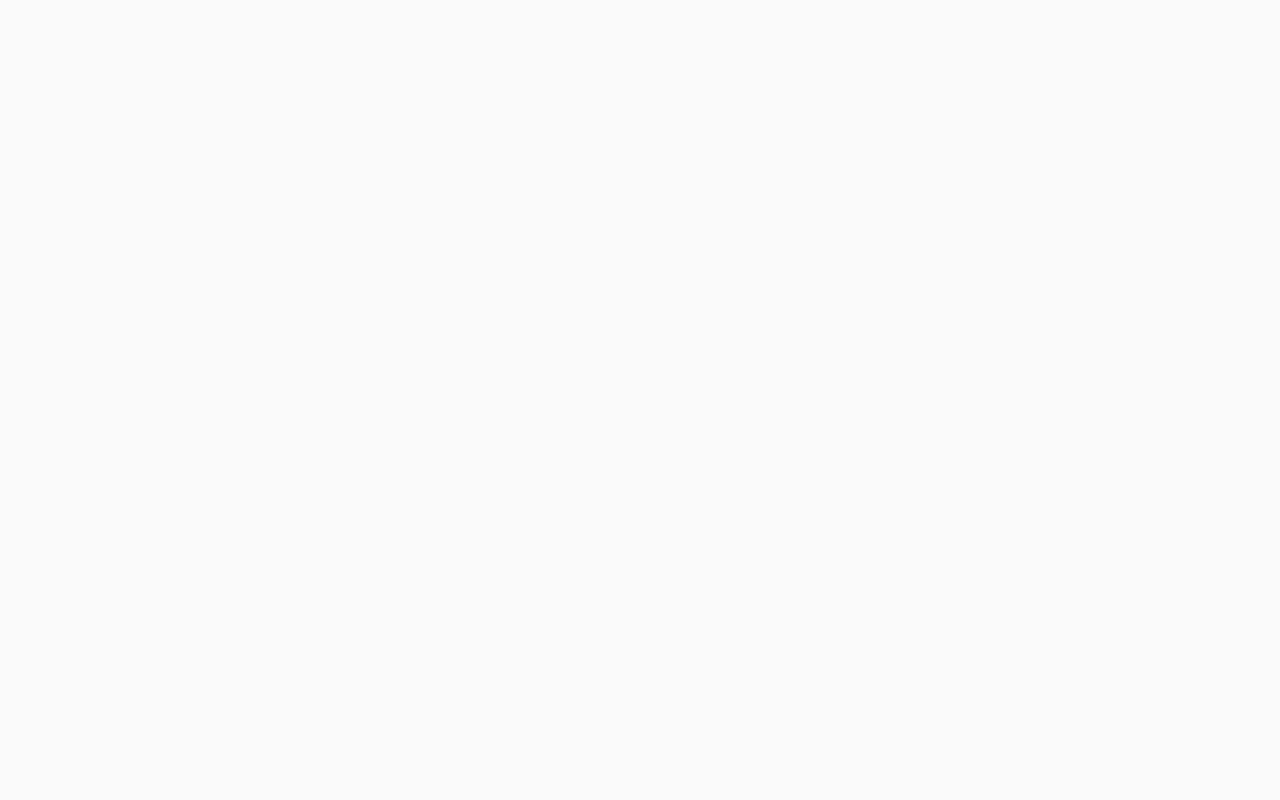
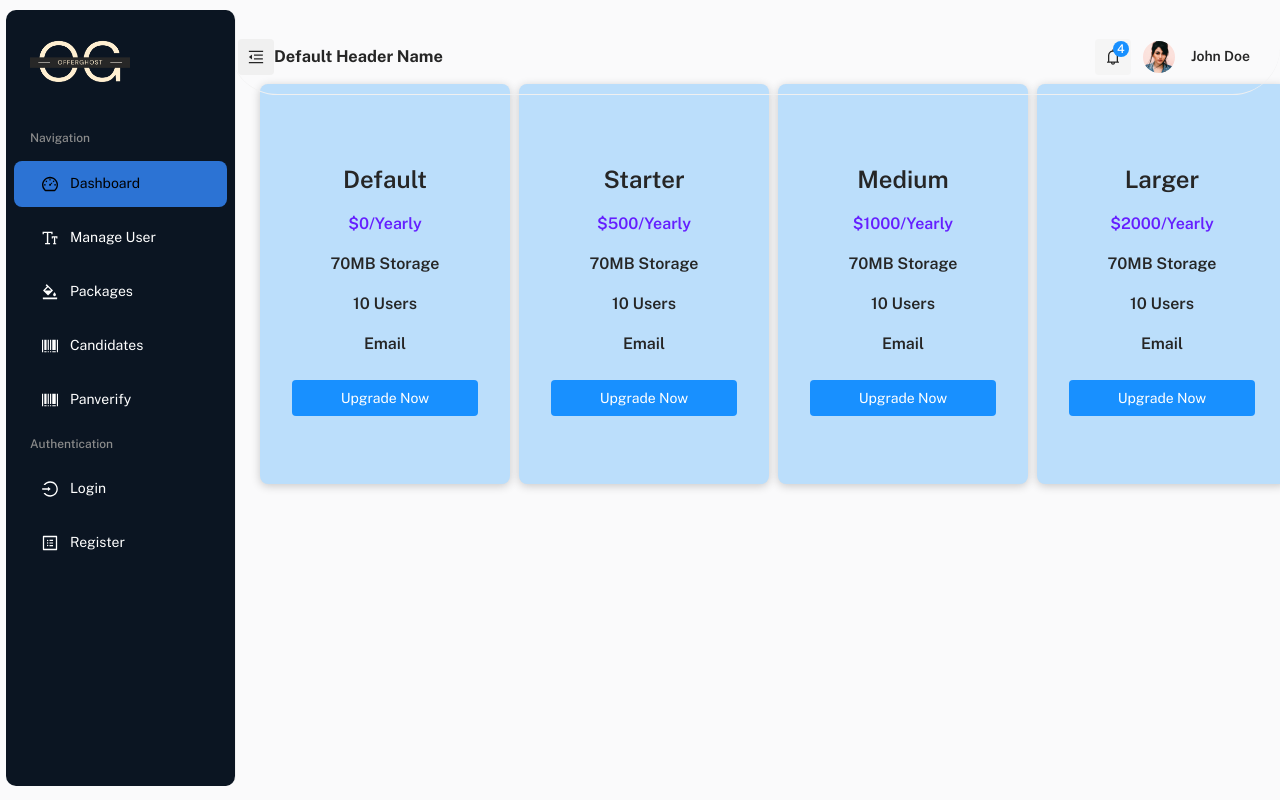
Before and after one commit to vittal99/og-master-new, a React (Create React App) app: page /free/package in a window 1280 px wide. Before the commit this address had no page. Built offline with nearby package versions, Linux system fonts and the light colour scheme.

Commit message:
authowrapper updated

```diff
--- a/package.json
+++ b/package.json
@@ -23,6 +23,7 @@
     "prop-types": "^15.8.1",
     "react": "^18.2.0",
     "react-apexcharts": "^1.4.0",
+    "react-circular-progressbar": "^2.1.0",
     "react-copy-to-clipboard": "^5.1.0",
     "react-device-detect": "^2.2.3",
     "react-dom": "^18.2.0",
--- a/src/layout/MainLayout/Drawer/DrawerContent/Navigation/NavItem.js
+++ b/src/layout/MainLayout/Drawer/DrawerContent/Navigation/NavItem.js
@@ -57,6 +57,7 @@ const NavItem = ({ item, level }) => {
       sx={{
         marginLeft:1,
         marginRight:1,
+        marginBottom:1,
         borderRadius:2,
         zIndex: 1201,
         pl: drawerOpen ? `${level * 28}px` : 1.5,
--- a/src/menu-items/dashboard.js
+++ b/src/menu-items/dashboard.js
@@ -34,7 +34,7 @@ const dashboard = {
       breadcrumbs: false
     }, {
       id: 'util-typography',
-      title: 'Manage Use',
+      title: 'Manage User',
       type: 'item',
       url: '/typography',
       icon: icons.FontSizeOutlined
@@ -43,7 +43,7 @@ const dashboard = {
       id: 'util-color',
       title: 'Packages',
       type: 'item',
-      url: '/color',
+      url: '/Package',
       icon: icons.BgColorsOutlined
     },
     {
@@ -52,6 +52,13 @@ const dashboard = {
       type: 'item',
       url: '/shadow',
       icon: icons.BarcodeOutlined
+    },
+    {
+      id: 'pan',
+      title: 'Panverify',
+      type: 'item',
+      url: '/panverify',
+      icon: icons.BarcodeOutlined
     }
   ]
 };
--- a/src/menu-items/support.js
+++ b/src/menu-items/support.js
@@ -18,7 +18,7 @@ const support = {
       id: 'sample-page',
       title: 'Sample Page',
       type: 'item',
-      url: '/sample-page',
+      url: '/sample',
       icon: icons.ChromeOutlined
     },
     {
--- /dev/null
+++ b/src/pages/VerfyUser/panverify.js
@@ -0,0 +1,46 @@
+import { Grid, Stack } from '@mui/material';
+import { Link } from 'react-router-dom';
+import Box from '@mui/material/Box';
+import TextField from '@mui/material/TextField';
+import Card from '@mui/material/Card';
+import CardActions from '@mui/material/CardActions';
+import CardContent from '@mui/material/CardContent';
+import CardHeader from '@mui/material/CardHeader';
+import Button from '@mui/material/Button';
+
+const Panverify = () => {
+  return (
+    <Grid container spacing={3} minHeight="100vh">
+      <Grid item xs={12}>
+        <Stack direction="row" justifyContent="center" alignItems="center" spacing={2}>
+          <Card sx={{ maxWidth: 345 }}>
+            <CardHeader title="Verification" />
+            <CardContent>
+              <Box
+                component="form"
+                sx={{
+                  '& .MuiTextField-root': { m: 1 },
+                }}
+                noValidate
+                autoComplete="off"
+              >
+                <div>
+                  <TextField required id="outlined-required" label="Email" placeholder="Email" />
+                  <TextField required id="outlined-required" label="Pan" placeholder="Pan Card Number" />
+                </div>
+              </Box>
+            </CardContent>
+            <CardActions>
+              <Link to="/Verifiedpan" variant="body2" style={{ textDecoration: 'none' }}>
+                <Button size="small">Verify</Button>
+              </Link>
+              <Button size="small">Cancel</Button>
+            </CardActions>
+          </Card>
+        </Stack>
+      </Grid>
+    </Grid>
+  );
+};
+
+export default Panverify;
--- /dev/null
+++ b/src/pages/VerfyUser/verifiedpan.js
@@ -0,0 +1,31 @@
+// import { Grid} from '@mui/material';
+import { CircularProgressbar, buildStyles } from 'react-circular-progressbar';
+import 'react-circular-progressbar/dist/styles.css';
+
+const Verifiedpan = () => {
+    const percentage = 66;
+    const size = 100;
+    return(
+        <div  style={{width: size, height: size }}>
+                    <CircularProgressbar
+  value={percentage}
+  text={`${percentage}%`}
+  styles={buildStyles({
+    // size:size,
+    rotation: 0.25,
+    strokeLinecap: 'butt',
+    textSize: '16px',
+    pathTransitionDuration: 0.5,
+    pathColor: `rgba(62, 152, 199, ${percentage / 100})`,
+    textColor: '#f88',
+    trailColor: '#d6d6d6',
+    backgroundColor: '#3e98c7',
+  })}
+/>
+        </div>
+
+    );
+
+    };
+
+export default Verifiedpan;
--- a/src/pages/authentication/AuthWrapper.js
+++ b/src/pages/authentication/AuthWrapper.js
@@ -5,8 +5,8 @@ import { Box, Grid } from '@mui/material';
 
 // project import
 import AuthCard from './AuthCard';
-import Logo from 'components/Logo';
-import AuthFooter from 'components/cards/AuthFooter';
+import Logo from 'images/ogLogo.png';
+// import AuthFooter from 'components/cards/AuthFooter';
 
 // assets
 import AuthBackground from 'assets/images/auth/AuthBackground';
@@ -25,7 +25,11 @@ const AuthWrapper = ({ children }) => (
       }}
     >
       <Grid item xs={12} sx={{ ml: 3, mt: 3 }}>
-        <Logo />
+      <img
+  src={Logo}
+  alt="Company Logo"
+  style={{ width: '100px' }}
+/>
       </Grid>
       <Grid item xs={12}>
         <Grid
@@ -36,13 +40,13 @@ const AuthWrapper = ({ children }) => (
           alignItems="center"
           sx={{ minHeight: { xs: 'calc(100vh - 134px)', md: 'calc(100vh - 112px)' } }}
         >
-          <Grid item>
+          <Grid item >
             <AuthCard>{children}</AuthCard>
           </Grid>
         </Grid>
       </Grid>
       <Grid item xs={12} sx={{ m: 3, mt: 1 }}>
-        <AuthFooter />
+        {/* <AuthFooter /> */}
       </Grid>
     </Grid>
   </Box>
--- a/src/pages/components-overview/Color.js
+++ b/src/pages/components-overview/Color.js
@@ -70,7 +70,7 @@ const ComponentColor = () => (
           </Stack>
         </MainCard>
       </Grid>
-      <Grid item xs={12} sm={6} md={4}>
+      {/* <Grid item xs={12} sm={6} md={4}>
         <MainCard title="Secondary Color" codeHighlight>
           <Stack>
             <ColorBox bgcolor="secondary.lighter" data={{ label: 'Grey-1', color: '#fafafa' }} title="secondary.lighter" dark />
@@ -85,7 +85,7 @@ const ComponentColor = () => (
             <ColorBox bgcolor="secondary.darker" data={{ label: 'Grey-10', color: '#000000' }} title="secondary.darker" />
           </Stack>
         </MainCard>
-      </Grid>
+      </Grid> */}
       {/* <Grid item xs={12} sm={6} md={4}>
         <MainCard title="Other Color" codeHighlight>
           <Stack>
--- /dev/null
+++ b/src/pages/packages/package.js
@@ -0,0 +1,89 @@
+import { Grid, Typography } from '@mui/material';
+import Stack from '@mui/material/Stack';
+import Box from '@mui/material/Box';
+import React from 'react';
+import Button from '@mui/material/Button';
+
+const Package = () => {
+  const pack = [
+    {
+      name: 'Default',
+      price: 0,
+      storage: 70,
+      users: 10,
+      supports: 'Email',
+    },
+    {
+      name: 'Starter',
+      price: 500,
+      storage: 70,
+      users: 10,
+      supports: 'Email',
+    },
+    {
+      name: 'Medium',
+      price: 1000,
+      storage: 70,
+      users: 10,
+      supports: 'Email',
+    },
+    {
+      name: 'Larger',
+      price: 2000,
+      storage: 70,
+      users: 10,
+      supports: 'Email',
+    },
+    // Add more items...
+  ];
+
+  return (
+    <Grid container spacing={5}>
+      {pack.map((item) => (
+        <Grid item key={item.name} xs={10} sm={5} md={3}>
+          <Box
+            sx={{
+              width: 250,
+              height: 400,
+              marginRight: 1,
+              borderRadius: 2,
+              paddingTop: 10,
+              paddingBottom: 10,
+              paddingLeft: 4,
+              paddingRight: 4,
+              backgroundColor: '#bbdefb',
+              boxShadow: '0px 2px 10px rgba(0, 0, 0, 0.2)',
+              // color: '#000000',
+              '&:hover': {
+                backgroundColor: '#01579b',
+                opacity: [0.9, 0.8, 0.7],
+                color: '#ffffff',
+              },
+            }}
+          >
+            <Stack sx={{ textAlign: 'center' }}>
+              <Typography variant="h3">{item.name}</Typography>
+              <Typography variant="h5" sx={{ marginTop: 2 ,color:'#651fff'}}>
+                ${item.price}/Yearly
+              </Typography>
+              <Typography variant="h5" sx={{ marginTop: 2 }}>
+                {item.storage}MB Storage
+              </Typography>
+              <Typography variant="h5" sx={{ marginTop: 2 }}>
+                {item.users} Users
+              </Typography>
+              <Typography variant="h5" sx={{ marginTop: 2 }}>
+                {item.supports}
+              </Typography>
+              <Button variant="contained" width="10" sx={{ marginTop: 3 }}>
+                Upgrade Now
+              </Button>
+            </Stack>
+          </Box>
+        </Grid>
+      ))}
+    </Grid>
+  );
+};
+
+export default Package;
--- a/src/routes/MainRoutes.js
+++ b/src/routes/MainRoutes.js
@@ -3,6 +3,7 @@ import { lazy } from 'react';
 // project import
 import Loadable from 'components/Loadable';
 import MainLayout from 'layout/MainLayout';
+import Verifiedpan from 'pages/VerfyUser/verifiedpan';
 
 // render - dashboard
 const DashboardDefault = Loadable(lazy(() => import('pages/dashboard')));
@@ -12,9 +13,12 @@ const SamplePage = Loadable(lazy(() => import('pages/extra-pages/SamplePage')));
 
 // render - utilities
 const Typography = Loadable(lazy(() => import('pages/components-overview/Typography')));
+const Package = Loadable(lazy(() => import('pages/packages/package')));
 const Color = Loadable(lazy(() => import('pages/components-overview/Color')));
 const Shadow = Loadable(lazy(() => import('pages/components-overview/Shadow')));
 const AntIcons = Loadable(lazy(() => import('pages/components-overview/AntIcons')));
+const Panverify = Loadable(lazy(() => import('pages/VerfyUser/panverify')));
+
 
 // ==============================|| MAIN ROUTING ||============================== //
 
@@ -55,6 +59,18 @@ const MainRoutes = {
       path: 'icons/ant',
       element: <AntIcons />
     }
+    ,{
+      path:'package',
+      element:<Package />
+    }
+    ,{
+      path:'panverify',
+      element:<Panverify />
+    }
+    ,{
+      path:'verifiedpan',
+      element:<Verifiedpan />
+    }
   ]
 };
 
```
Also changed, not shown: src/pages/components-overview/Typography.js (+31 -38 lines), 2 other files (tests, documents, lock files or other folders).
